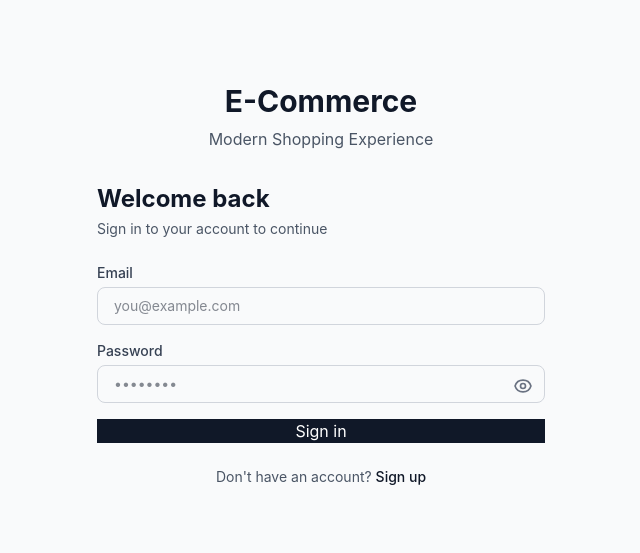
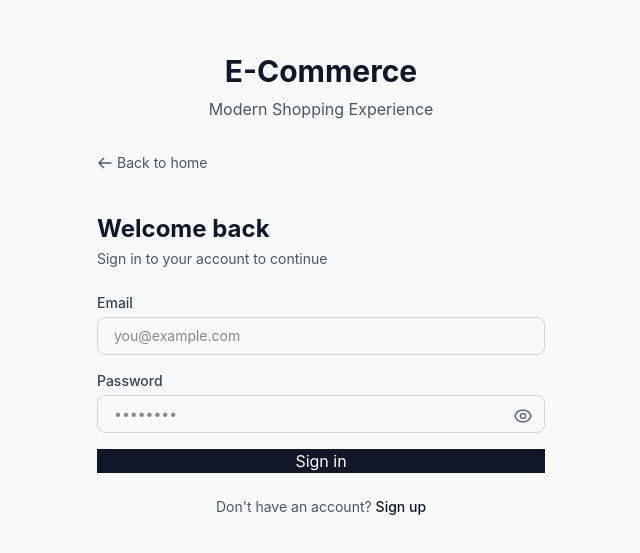
Before and after one commit to darshan-parmar-192004/ecommerce-api, a Vue app in the folder vue-prototype/: page /auth/login in a window 1280 px wide. Shown: the part 115-668 px from the top of the page, without its empty margins (319-959 px from the left). Built offline with nearby package versions, Linux system fonts and the light colour scheme; no server answers.

Commit message:
feat: add back to home button to registration and login page

```diff
--- a/vue-prototype/src/views/auth/LoginView.vue
+++ b/vue-prototype/src/views/auth/LoginView.vue
@@ -34,6 +34,14 @@
 
 <template>
   <div v-motion="{ initial: { opacity: 0, y: 20 }, enter: { opacity: 1, y: 0 } }" class="space-y-6">
+    <div>
+      <RouterLink to="/" class="inline-flex items-center text-sm text-gray-600 hover:text-gray-900 mb-4">
+        <svg class="w-4 h-4 mr-1" fill="none" stroke="currentColor" viewBox="0 0 24 24">
+          <path stroke-linecap="round" stroke-linejoin="round" stroke-width="2" d="M10 19l-7-7m0 0l7-7m-7 7h18" />
+        </svg>
+        Back to home
+      </RouterLink>
+    </div>
     <div>
       <h2 class="text-2xl font-bold text-gray-900">Welcome back</h2>
       <p class="text-sm text-gray-600 mt-1">Sign in to your account to continue</p>
--- a/vue-prototype/src/views/auth/RegisterView.vue
+++ b/vue-prototype/src/views/auth/RegisterView.vue
@@ -42,6 +42,14 @@
 
 <template>
   <div v-motion="{ initial: { opacity: 0, y: 20 }, enter: { opacity: 1, y: 0 } }" class="space-y-6">
+    <div>
+      <RouterLink to="/" class="inline-flex items-center text-sm text-gray-600 hover:text-gray-900 mb-4">
+        <svg class="w-4 h-4 mr-1" fill="none" stroke="currentColor" viewBox="0 0 24 24">
+          <path stroke-linecap="round" stroke-linejoin="round" stroke-width="2" d="M10 19l-7-7m0 0l7-7m-7 7h18" />
+        </svg>
+        Back to home
+      </RouterLink>
+    </div>
     <div>
       <h2 class="text-2xl font-bold text-gray-900">Create account</h2>
       <p class="text-sm text-gray-600 mt-1">Get started with your free account</p>
```
